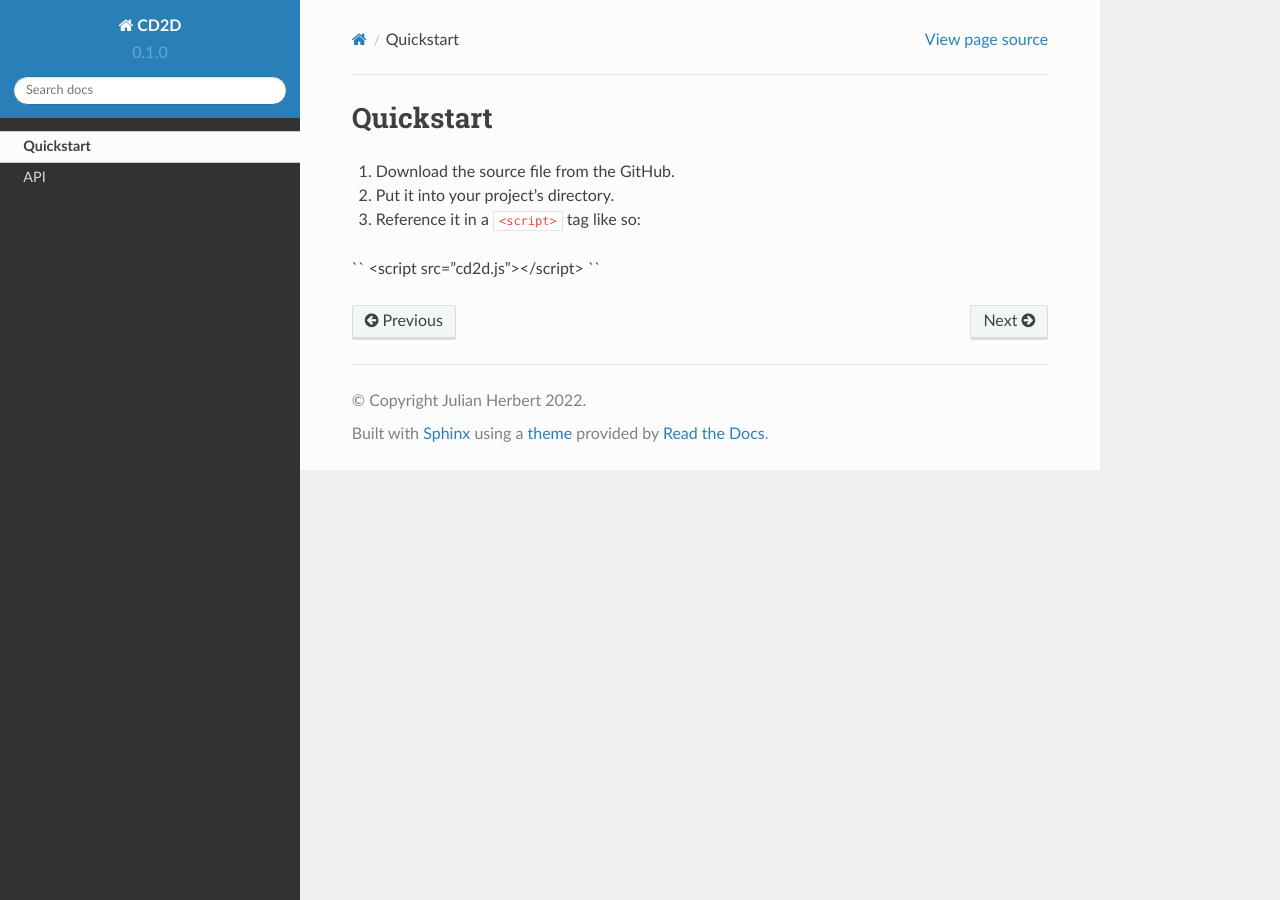
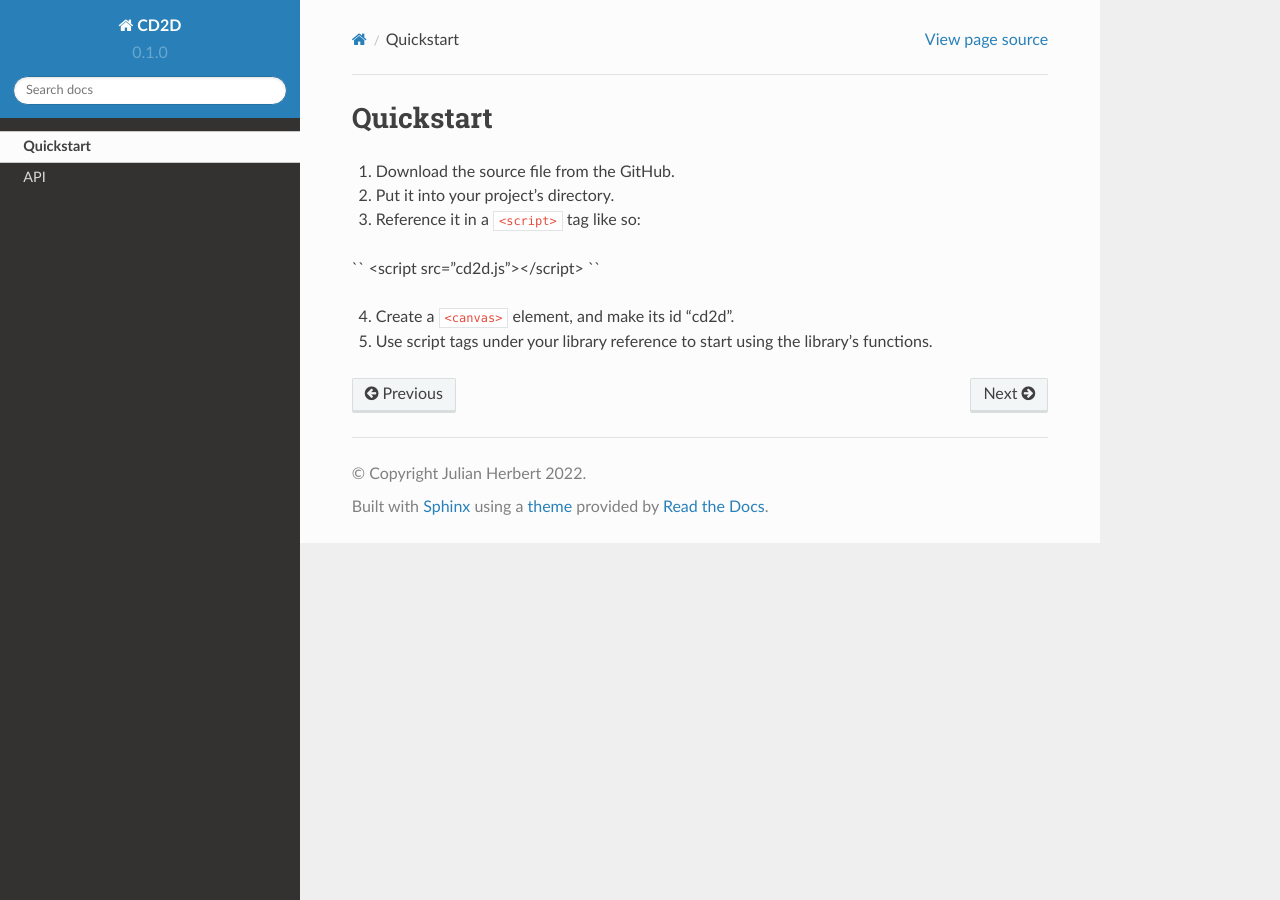
Before and after one commit to jweled/cd2d-docs, a Sphinx documentation site: the page built from docs/source/quickstart.rst, in a window 1280 px wide. Built offline with Sphinx 7.4.7 and the Read the Docs theme 2.0.0, drawn with Linux system fonts in a browser that asks for light colours.

Commit message:
Update quickstart.rst

```diff
--- a/docs/source/quickstart.rst
+++ b/docs/source/quickstart.rst
@@ -8,3 +8,6 @@ Quickstart
 ``
 <script src="cd2d.js"></script>
 ``
+
+4) Create a ``<canvas>`` element, and make its id "cd2d".
+5) Use script tags under your library reference to start using the library's functions.
```
